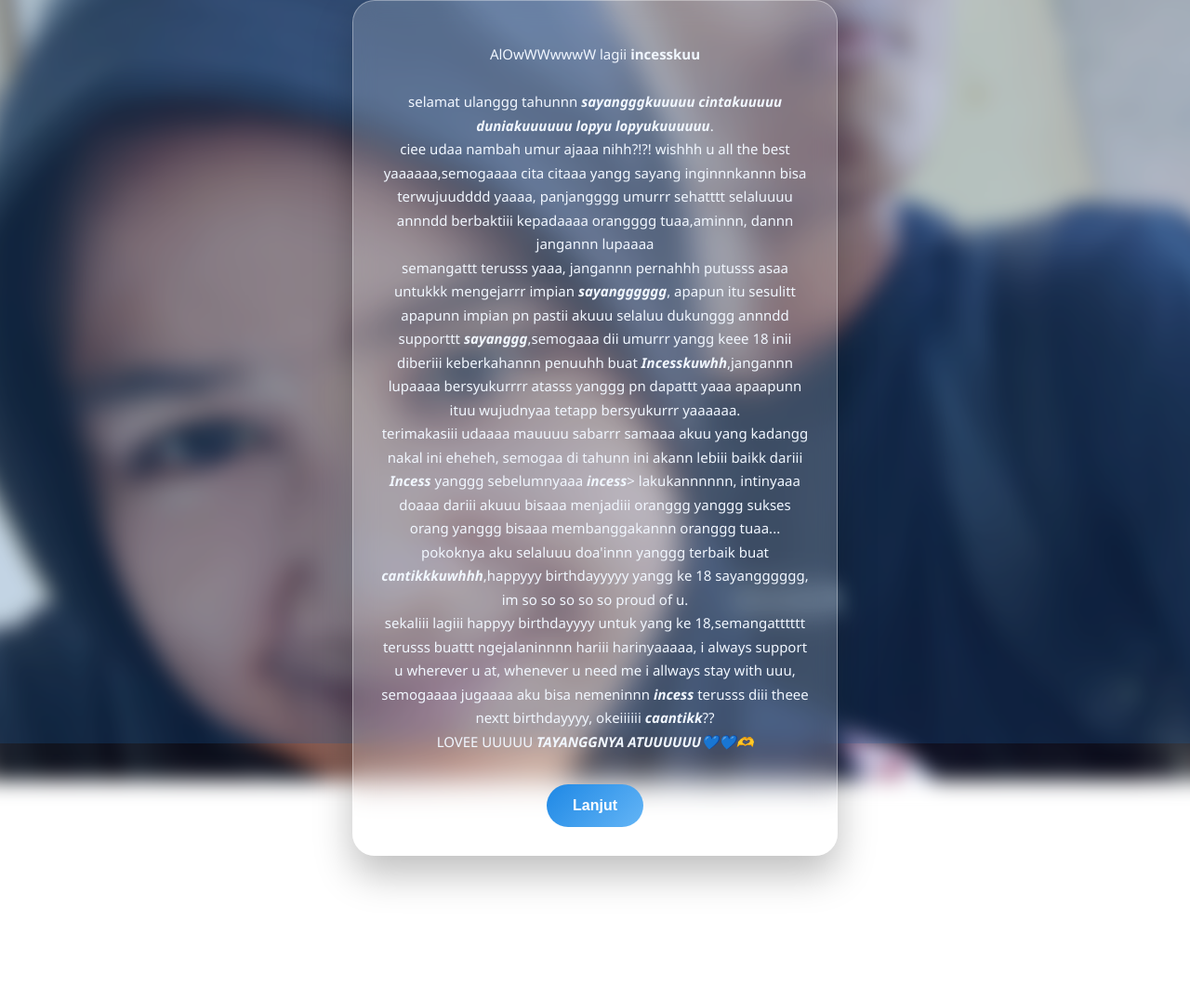
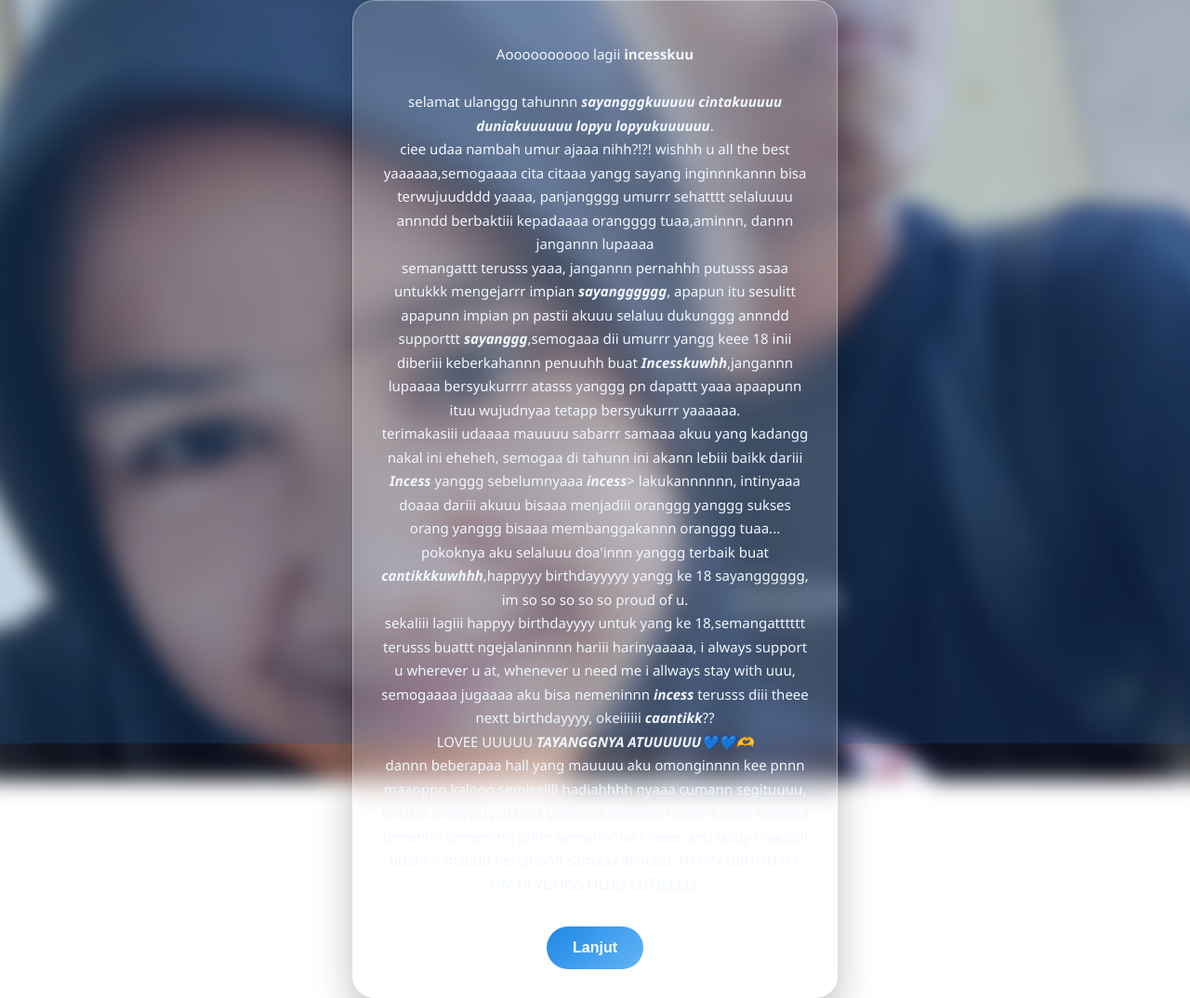
Before and after one commit to Ryuuxopii/specialday, a plain HTML site: page ucapan.html in a window 1280 px wide. Shown: the whole page at 93% size. Before the commit the page ends 921 px from the top, so only its background shows below. Drawn offline with Linux system fonts and the light colour scheme.

Commit message:
Update ucapan.html

```diff
--- a/ucapan.html
+++ b/ucapan.html
@@ -9,13 +9,14 @@
 <body class="bg2 center">
 
 <div class="box">
-    <p>AlOwWWwwwW lagii <b>incesskuu</b><br>
+    <p>Aoooooooooo lagii <b>incesskuu</b><br>
 selamat ulanggg tahunnn <b><i>sayangggkuuuuu cintakuuuuu duniakuuuuuu lopyu lopyukuuuuuu</i></b>.
 ciee udaa nambah umur ajaaa nihh?!?! wishhh u all the best yaaaaaa,semogaaaa cita citaaa yangg sayang inginnnkannn bisa terwujuudddd yaaaa, panjangggg umurrr sehatttt selaluuuu annndd berbaktiii kepadaaaa orangggg tuaa,aminnn, dannn jangannn lupaaaa
 semangattt terusss yaaa, jangannn pernahhh putusss asaa untukkk mengejarrr impian <b><i>sayangggggg</i></b>, apapun itu sesulitt apapunn impian pn pastii akuuu selaluu dukunggg annndd supporttt <b><i>sayanggg</i></b>,semogaaa dii umurrr yangg keee 18 inii diberiii keberkahannn penuuhh buat <b><i>Incesskuwhh</i></b>,jangannn lupaaaa bersyukurrrr atasss yanggg pn dapattt yaaa apaapunn ituu wujudnyaa tetapp bersyukurrr yaaaaaa.
 terimakasiii udaaaa mauuuu sabarrr samaaa akuu yang kadangg nakal ini eheheh, semogaa di tahunn ini akann lebiii baikk dariii <b><i>Incess</i></b> yanggg sebelumnyaaa <b><i>incess</i></b>> lakukannnnnn, intinyaaa doaaa dariii akuuu bisaaa menjadiii oranggg yanggg sukses orang yanggg bisaaa membanggakannn oranggg tuaa... pokoknya aku selaluuu doa'innn yanggg terbaik buat <b><i>cantikkkuwhhh</i></b>,happyyy birthdayyyyy yangg ke 18 sayangggggg, im so so so so so proud of u.
 sekaliii lagiii happyy birthdayyyy untuk yang ke 18,semangatttttt terusss buattt ngejalaninnnn hariii harinyaaaaa, i always support u wherever u at, whenever u need me i allways stay with uuu, semogaaaa jugaaaa aku bisa nemeninnn <b><i>incess</i></b> terusss diii theee nextt birthdayyyy, okeiiiiii <i><b>caantikk</b></i>??
-LOVEE UUUUU <b><i>TAYANGGNYA ATUUUUUU💙💙🫶</i></b>
+LOVEE UUUUU <b><i>TAYANGGNYA ATUUUUUU💙💙🫶</i></b> <break>
+    dannn beberapaa hall yang mauuuu aku omonginnnn kee pnnn maapppp kalooo semisallll hadiahhhh nyaaa cumann segituuuu, terusss maappp jugaaaa gabisaaa beliinnnn pnnn kueee kayaaaa temennn temennnn pnnn kemarinnnn hheee, and lastly makasiii udahhh mauuu bertahann samaaa akuuuu, HAPPY BIRTHDAYY ON 18 YEARSS OLDD CUTIEEEEE
     </p>
 
     <button onclick="pindah('pesan.html')">Lanjut</button>
```
